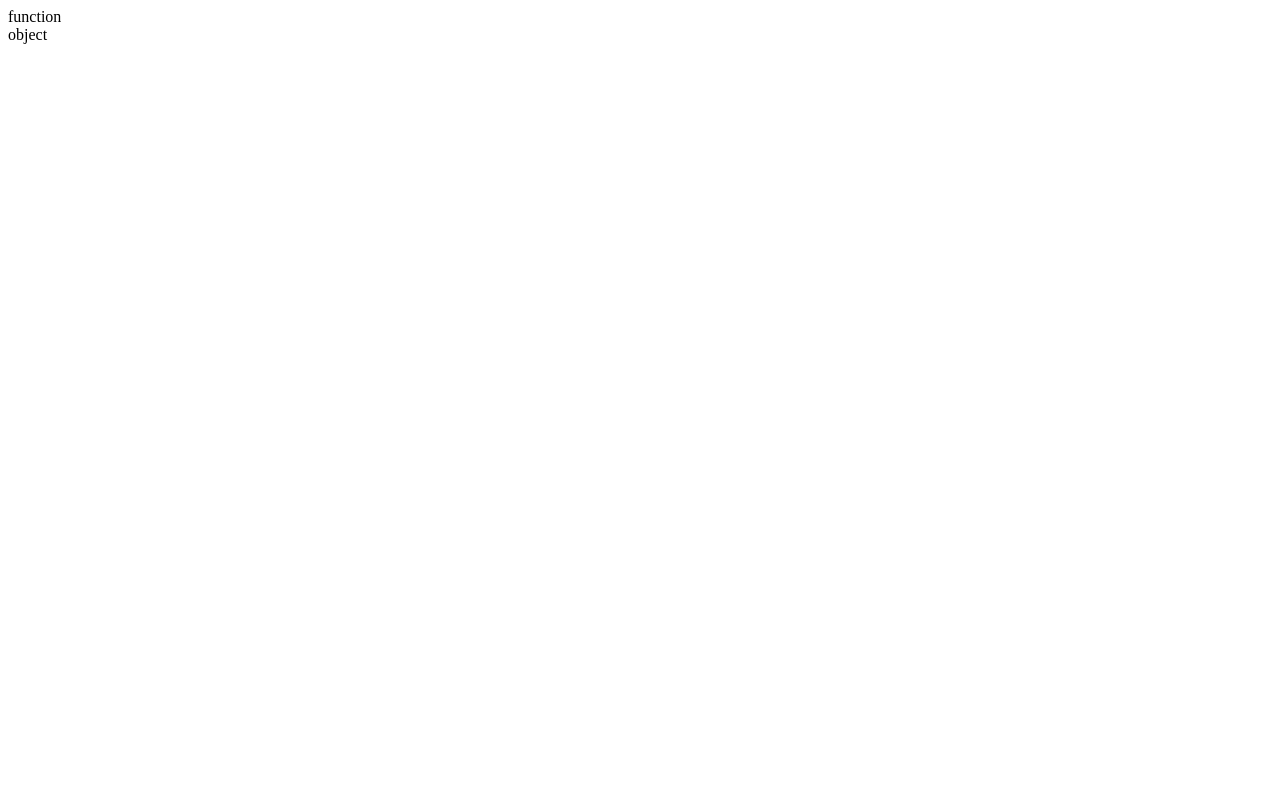
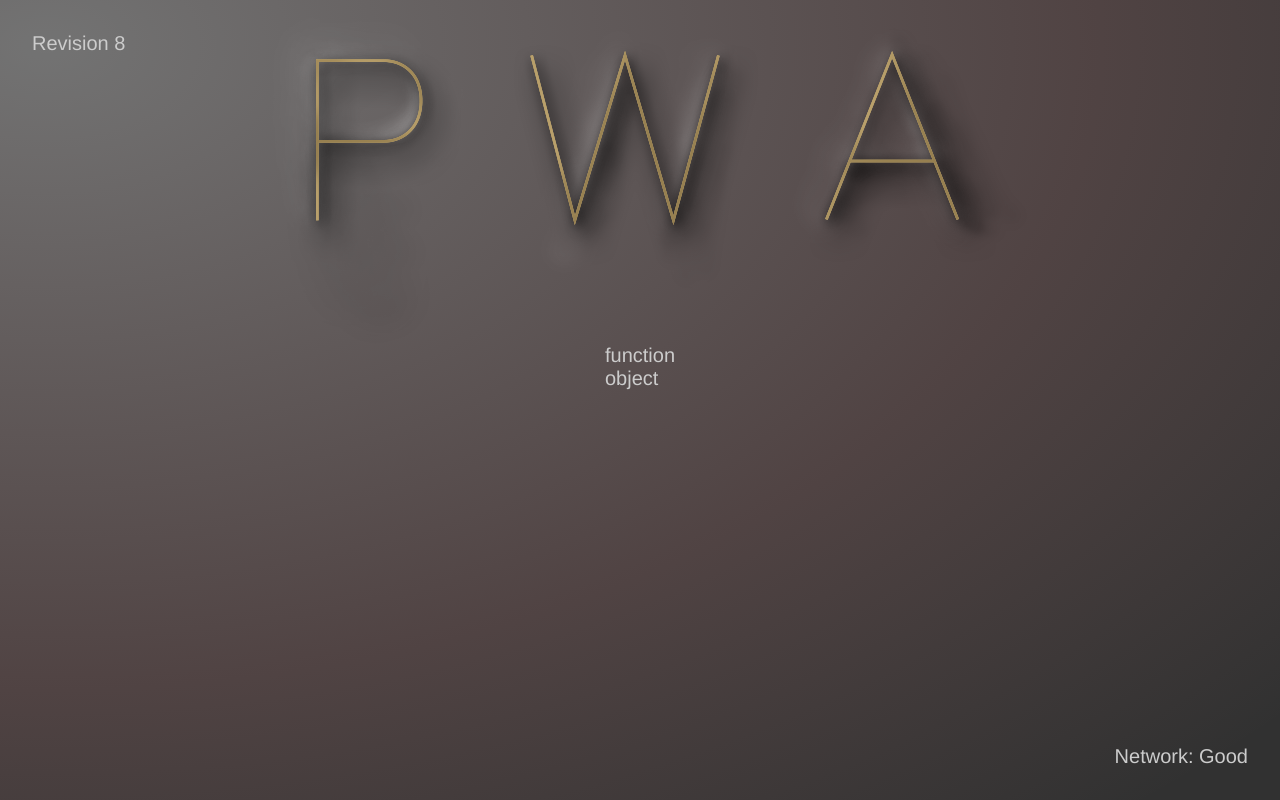
Before and after one commit to fry95116/QRreader.js, a plain HTML site: page index.html in a window 1280 px wide. Drawn offline with Linux system fonts and the light colour scheme.

Commit message:
complete pwa structure

```diff
--- /dev/null
+++ b/data.json
@@ -0,0 +1,3 @@
+{
+  "data": "a demo"
+}
--- a/index.html
+++ b/index.html
@@ -1,19 +1,45 @@
-<html>
+
 <head>
-  <meta http-equiv="Content-type" content="text/html;charset=UTF-8">
+  <title>Minimal PWA</title>
   <meta name="viewport" content="width=device-width, user-scalable=no" />
   <link rel="manifest" href="manifest.json" />
+  <link rel="stylesheet" type="text/css" href="main.css">
   <link rel="icon" href="/e.png" type="image/png" />
-    <title>Web QR</title>
 </head>
 
 <body>
-    <div id="msg"></div>
+  <div class="revision">Revision 8</div>
+  <img src="pwa-fonts.png">
+  <div class="main-text">
+    Minimal PWA, open Console for more!
+  </div>
+  <div class="network-message">
+    Network:
+    <span id="network-status" class="">Good</span>
+  </div>
+  <script type="text/javascript">
+    if (navigator.serviceWorker != null) {
+      navigator.serviceWorker.register('sw.js')
+      .then(function(registration) {
+        console.log('Registered events at scope: ', registration.scope);
+      });
+    }
+
+    fetch('./data.json')
+
+    var statusEl = document.querySelector('#network-status')
+    if (!navigator.onLine) {
+      statusEl.classList = ['is-offline']
+      statusEl.innerText = 'Offline'
+    }
+
+    var msg = document.querySelector('.main-text')
+
+    var str1 = typeof MediaDevices
+    var str2 = typeof navigator.mediaDevices
+
+    msg.innerHTML = str1 + '<br>' + str2
+
+
+  </script>
 </body>
-<script type="text/javascript">
-var str1 = typeof MediaDevices
-var str2 = typeof navigator.mediaDevices
-
-document.getElementById("msg").innerHTML = str1 + '<br>' + str2
-</script>
-</html>
--- /dev/null
+++ b/main.css
@@ -0,0 +1,39 @@
+
+body {
+  display: flex;
+  flex-direction: column;
+  justify-content: center;
+  align-items: center;
+  font-family: Helvetica Neue;
+  font-weight: 200;
+  font-size: 20px;
+  background-color: #313131;
+  background-image: radial-gradient(ellipse farthest-corner at 45px 45px ,
+                        hsla(0,80%,100%,0.32) 0%,
+                        hsla(0,80%,80%,0.16) 60%,
+                        hsla(0,80%,80%,0) 95%);
+  color: #ccc;
+}
+
+.main-text {
+  white-space: nowrap;
+}
+
+img {
+  width: auto;
+  max-width: 80%;
+}
+
+.revision {
+  font-weight: 200;
+  position: fixed;
+  top: 32px;
+  left: 32px;
+}
+
+.network-message {
+  font-weight: 200;
+  position: fixed;
+  bottom: 32px;
+  right: 32px;
+}
```
Also changed, not shown: sw.js (added, +56 -0 lines).
